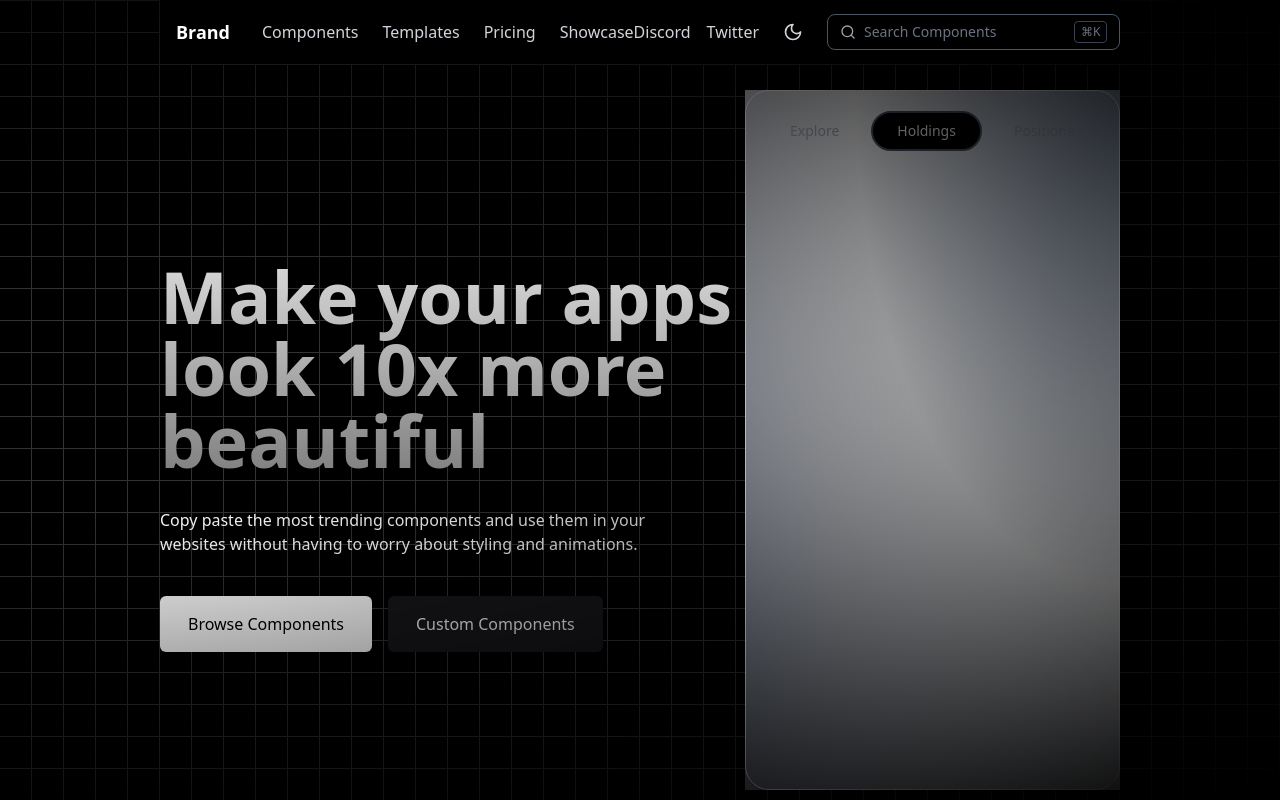
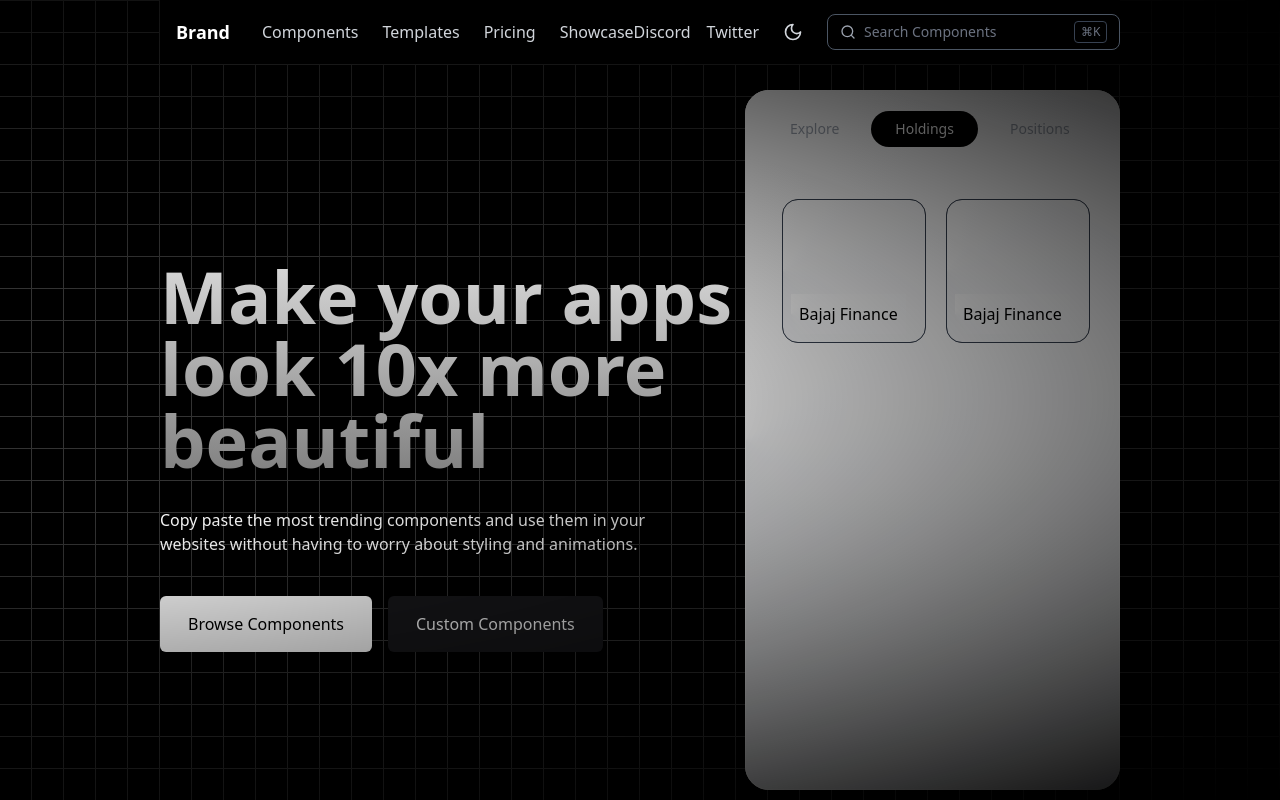
Before and after one commit to mayank2130/tapit-ui, a Next.js app: page / in a window 1280 px wide. Built offline with nearby package versions, Linux system fonts and the light colour scheme.

Commit message:
display card component

```diff
--- a/src/app/(landing)/page.tsx
+++ b/src/app/(landing)/page.tsx
@@ -1,12 +1,17 @@
 "use client";
+import { useRouter } from "next/navigation";
 
 import { PhoneScreen } from "@/components/phonescreen";
 import TabsComponent from "@/components/tabs-component";
 import { Button } from "@/components/ui/button";
 import { tabsPreview } from "@/lib/utils";
 import React from "react";
+import { Cards } from "@/components/card-component";
 
+const cards = [{ id: "finance", title: "Bajaj Finance" }];
 const page = () => {
+  const router = useRouter();
+
   return (
     <div className="pt-20 px-40 h-[50rem] w-full bg-black bg-grid-white/[0.2] relative flex items-center justify-center">
       {/* Radial gradient for the container to give a faded look */}
@@ -28,12 +33,24 @@ const page = () => {
             <Button className="p-7 text-base">Custom Components</Button>
           </div>
         </div>
-        <PhoneScreen className="border-white bg-[radial-gradient(ellipse_at_top_right,_var(--tw-gradient-stops))] from-slate-400 via-gray-100 to-gray-500">
+        <PhoneScreen className="border-white bg-[conic-gradient(at_left,_var(--tw-gradient-stops))] from-white via-gray-100 to-slate-300 rounded-3xl">
           <TabsComponent
             tabs={tabsPreview}
             defaultActiveTab="holdings"
             onChange={(tabId) => console.log("Selected:", tabId)}
           />
+          <div className="flex">
+            <Cards
+              className="bg-[conic-gradient(at_left,_var(--tw-gradient-stops))] from-white via-gray-100 to-slate-300 text-black p-2 mt-12"
+              cards={cards}
+              handleClick={() => router.push("/")}
+            />
+            <Cards
+              className="bg-[conic-gradient(at_left,_var(--tw-gradient-stops))] from-white via-gray-100 to-slate-300 text-black p-2 mt-12"
+              cards={cards}
+              handleClick={() => router.push("/")}
+            />
+          </div>
         </PhoneScreen>
       </div>
     </div>
--- /dev/null
+++ b/src/components/card-component/index.tsx
@@ -0,0 +1,52 @@
+import React from "react";
+import Link from "next/link";
+import { cn } from "@/lib/utils";
+
+interface Card {
+  id: string;
+  logo?: string;
+  title: string;
+  label?: string;
+}
+
+interface TabsProps {
+  cards: Card[];
+  className?: string;
+  handleClick?: (cardId: string) => void;
+}
+
+export const Cards: React.FC<TabsProps> = ({
+  cards,
+  handleClick,
+  className,
+}) => {
+  const onCardPress = (cardId: string) => {
+    if (handleClick) {
+      handleClick(cardId);
+    } else {
+      return;
+    }
+  };
+
+  return (
+    <div>
+      {cards.map((card) => (
+        <Link
+          key={card.id}
+          href={"/"}
+          onClick={() => onCardPress(card.id)}
+          className={cn(
+            `
+            bg-black border mb-10 border-gray-700 ml-5 rounded-2xl flex items-end justify-start p-1 h-36 w-36
+          `,
+            className
+          )}
+        >
+          <p className={cn(`text-white font-JakartaSemiBold p-1`, className)}>
+            {card.title}
+          </p>
+        </Link>
+      ))}
+    </div>
+  );
+};
--- a/src/components/preview/index.tsx
+++ b/src/components/preview/index.tsx
@@ -4,6 +4,7 @@ import { motion } from "framer-motion";
 import { cn, tabsPreview } from "@/lib/utils";
 import TabsComponent from "../tabs-component";
 import { PhoneScreen } from "../phonescreen";
+import { Cards } from "../card-component";
 
 interface Tab {
   id: string;
@@ -16,8 +17,8 @@ const tabs: Tab[] = [
 ];
 
 
+const Preview = () => {
 
-const Preview = () => {
   const [activeTab, setActiveTab] = useState<string>("preview");
 
   return (
@@ -51,13 +52,14 @@ const Preview = () => {
         </div>
         <div className="absolute bottom-0 left-0 right-0 h-px bg-gray-800" />
 
-        <div className="border flex items-center justify-center bg-[#101010] border-[#1c1a1a55]">
+        <div className="border flex items-center justify-center bg-[#101010] border-[#1c1a1a55] ">
           <PhoneScreen>
             <TabsComponent
               tabs={tabsPreview}
               defaultActiveTab="holdings"
               onChange={(tabId) => console.log("Selected:", tabId)}
             />
+
           </PhoneScreen>
         </div>
       </div>
--- a/src/components/tabs-component/index.tsx
+++ b/src/components/tabs-component/index.tsx
@@ -30,7 +30,7 @@ const TabsComponent: React.FC<TabsProps> = ({ tabs, defaultActiveTab, onChange }
         transition-all duration-200
         ${
           activeTab === tab.id
-            ? "bg-black text-white border-2 border-gray-600"
+            ? "bg-black text-white border-1 border-gray-600"
             : "bg-transparent text-gray-400 hover:bg-gray-300 hover:text-black"
         }
       `}
```
